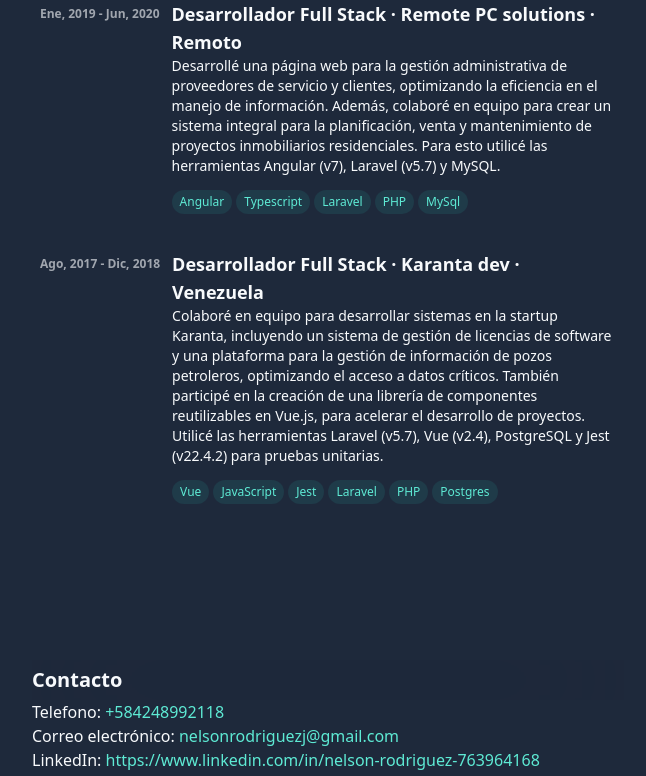
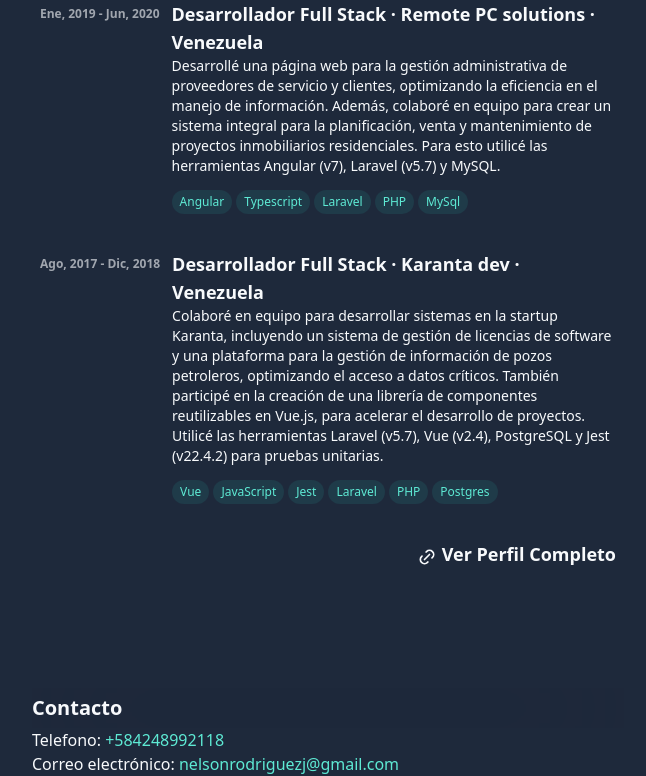
Before and after one commit to nelsonrrj/nelsonrrj.github.io, a Nuxt app: page / in a window 1280 px wide. Shown: the part 1378-2154 px from the top of the page, without its empty margins (608-1254 px from the left). Built offline with nearby package versions, Linux system fonts and the light colour scheme.

Commit message:
feat: Added link to cv

```diff
--- a/components/Contact.vue
+++ b/components/Contact.vue
@@ -1,9 +1,9 @@
 <script lang="ts" setup>
 import {
-  FULL_NUMBER,
+  DATA_CONTACT_EMAIL,
+  DATA_FULL_NUMBER,
   LINK_GITHUB_PROFILE,
   LINK_LINKEDIN_PROFILE,
-  WORK_EMAIL,
 } from '~/data/social'
 </script>
 
@@ -13,13 +13,13 @@ import {
       <li>
         <ContactItem
           title="Telefono"
-          :label="`+${FULL_NUMBER}`"
+          :label="`+${DATA_FULL_NUMBER}`"
         />
       </li>
       <li>
         <ContactItem
           title="Correo electrónico"
-          :label="WORK_EMAIL"
+          :label="DATA_CONTACT_EMAIL"
         />
       </li>
       <li>
--- a/components/Contact/Item.vue
+++ b/components/Contact/Item.vue
@@ -6,7 +6,7 @@ defineProps<{ label: string; title: string }>()
   <div>
     <span>{{ title }}: </span>
     <NuxtLink>
-      <span class="cursor-copy text-teal-300">{{ label }}</span>
+      <span class="text-teal-300">{{ label }}</span>
     </NuxtLink>
   </div>
 </template>
--- a/components/Header/SocialMedia.vue
+++ b/components/Header/SocialMedia.vue
@@ -1,9 +1,9 @@
 <script setup lang="ts">
 import {
+  DATA_CONTACT_EMAIL,
   LINK_GITHUB_PROFILE,
   LINK_LINKEDIN_PROFILE,
   LINK_WHATSAPP,
-  WORK_EMAIL,
 } from '~/data/social'
 </script>
 
@@ -31,7 +31,7 @@ import {
     </li>
     <li>
       <SocialMediaIcon
-        :to="`mailto:${WORK_EMAIL}`"
+        :to="`mailto:${DATA_CONTACT_EMAIL}`"
         label="email"
       >
         <template #icon="{ classes }">
--- a/components/WorkExperience.vue
+++ b/components/WorkExperience.vue
@@ -1,5 +1,6 @@
 <script setup lang="ts">
 import experience from '~/data/workExperience'
+import { LINK_CURRICULUM } from '~/data/social'
 
 const works = ref(experience)
 </script>
@@ -15,6 +16,21 @@ const works = ref(experience)
         :work="work"
       />
     </li>
+    <li class="text-right print:hidden">
+      <NuxtLink
+        :to="LINK_CURRICULUM"
+        class="group rounded-md px-2 text-right hover:bg-slate-500/10"
+        external
+        target="_blank"
+      >
+        <IconsLink
+          class="inline-block size-5 transition-transform group-hover:rotate-90 group-hover:text-teal-300 motion-reduce:transition-none"
+        />
+        <span class="text-lg font-bold group-hover:text-teal-300">
+          Ver Perfil Completo
+        </span>
+      </NuxtLink>
+    </li>
   </ul>
 </template>
 
--- /dev/null
+++ b/components/icons/Link.vue
@@ -0,0 +1,29 @@
+<script lang="ts" setup></script>
+
+<template>
+  <svg
+    xmlns="http://www.w3.org/2000/svg"
+    width="24"
+    height="24"
+    viewBox="0 0 24 24"
+    fill="none"
+    stroke="currentColor"
+    stroke-width="2"
+    stroke-linecap="round"
+    stroke-linejoin="round"
+    class="icon icon-tabler icons-tabler-outline icon-tabler-link"
+  >
+    <path
+      stroke="none"
+      d="M0 0h24v24H0z"
+      fill="none"
+    />
+    <path d="M9 15l6 -6" />
+    <path d="M11 6l.463 -.536a5 5 0 0 1 7.071 7.072l-.534 .464" />
+    <path
+      d="M13 18l-.397 .534a5.068 5.068 0 0 1 -7.127 0a4.972 4.972 0 0 1 0 -7.071l.524 -.463"
+    />
+  </svg>
+</template>
+
+<style></style>
--- a/data/social.ts
+++ b/data/social.ts
@@ -1,10 +1,11 @@
-export const FULL_NUMBER = '584248992118'
+export const DATA_CONTACT_EMAIL = 'nelsonrodriguezj@gmail.com'
+
+export const DATA_FULL_NUMBER = '584248992118'
+
+export const LINK_CURRICULUM = `https://drive.google.com/file/d/1WsYU10GphpmXBbMyE1kd_AMlqrx2kCpl/view`
 
 export const LINK_GITHUB_PROFILE = 'https://github.com/nelsonrrj'
 
-export const LINK_LINKEDIN_PROFILE =
-  'https://www.linkedin.com/in/nelson-rodriguez-763964168'
+export const LINK_LINKEDIN_PROFILE = `https://www.linkedin.com/in/nelson-rodriguez-763964168`
 
-export const LINK_WHATSAPP = `https://wa.me/${FULL_NUMBER}?text=Hola%20Nelson%20Rodriguez`
-
-export const WORK_EMAIL = 'nelsonrodriguezj@gmail.com'
+export const LINK_WHATSAPP = `https://wa.me/${DATA_FULL_NUMBER}?text=Hola%20Nelson%20Rodriguez`
--- a/data/workExperience.ts
+++ b/data/workExperience.ts
@@ -53,7 +53,7 @@ const WORK_EXPERIENCE = [
     description:
       'Desarrollé una página web para la gestión administrativa de proveedores de servicio y clientes, optimizando la eficiencia en el manejo de información. Además, colaboré en equipo para crear un sistema integral para la planificación, venta y mantenimiento de proyectos inmobiliarios residenciales. Para esto utilicé las herramientas Angular (v7), Laravel (v5.7) y MySQL.',
     stack: ['Angular', 'Typescript', 'Laravel', 'PHP', 'MySql'],
-    location: 'Remoto',
+    location: 'Venezuela',
     bulletPoints: [],
   },
   {
```
